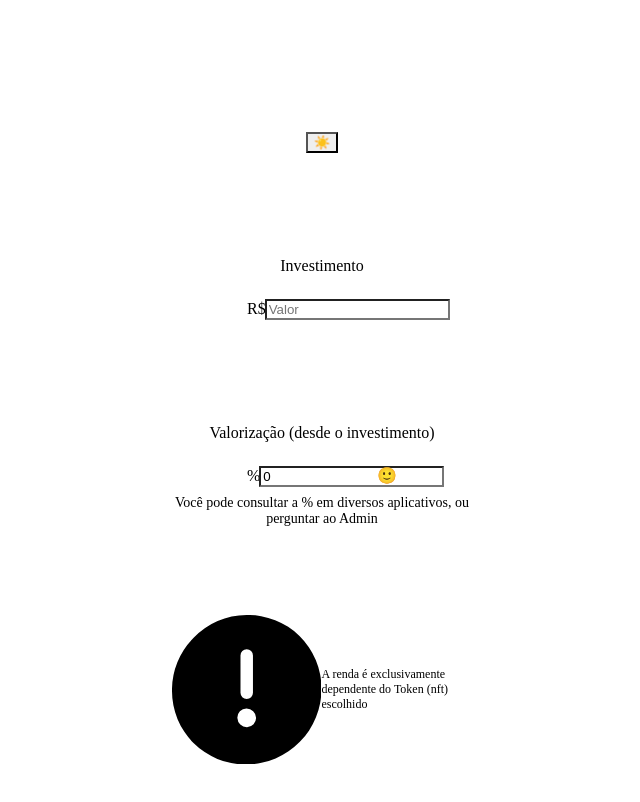
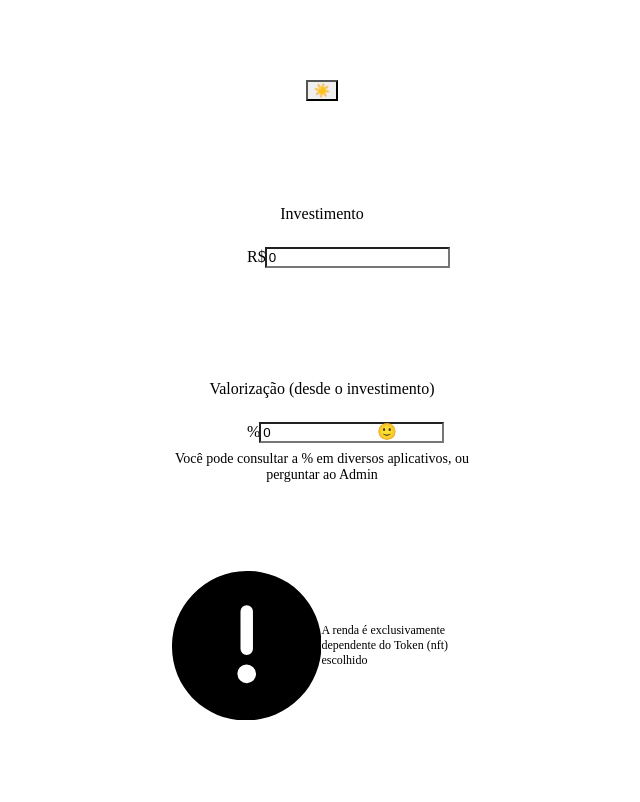
Before and after one commit to kassiogluten/nft-estimativa, a Next.js app: page / in a window 1280 px wide. Shown: the top 802 px of the page, without its empty margins (318-958 px from the left). Built offline with nearby package versions, Linux system fonts and the light colour scheme; a web font is replaced by a local one.

Commit message:
animation + padding

```diff
--- a/src/components/Hero.jsx
+++ b/src/components/Hero.jsx
@@ -14,8 +14,10 @@ import {
   useColorMode,
 } from "@chakra-ui/react";
 
+import { AnimatePresence, motion } from "framer-motion";
+
 export function Hero() {
-  const [valor, setValor] = useState();
+  const [valor, setValor] = useState(Number);
   const [valorizacao, setValorizacao] = useState(0);
   const juros = (valor * valorizacao) / 100;
   const subtotal = +valor + juros;
@@ -30,10 +32,11 @@ export function Hero() {
   }
 
   const { colorMode, toggleColorMode } = useColorMode();
+  const MotionStack = motion(VStack);
   return (
     <Flex as="section" justify="center" align="center" w="100%">
       <Flex
-        p="5rem 1rem"
+        p="2rem 1rem"
         align="center"
         maxW={1200}
         w="full"
@@ -44,7 +47,7 @@ export function Hero() {
         <Button onClick={toggleColorMode}>
           {colorMode === "light" ? "🌙" : "☀️"}
         </Button>
-        <VStack maxW={300}>
+        <VStack maxW={300} py={8}>
           <Text>Investimento</Text>
           <InputGroup w={150}>
             <InputLeftAddon>R$</InputLeftAddon>
@@ -56,7 +59,7 @@ export function Hero() {
             />
           </InputGroup>
         </VStack>
-        <VStack textAlign="center" maxW={300}>
+        <VStack textAlign="center" maxW={300} py={8}>
           <Text>Valorização (desde o investimento)</Text>
           <InputGroup w={150}>
             <InputLeftAddon>%</InputLeftAddon>
@@ -76,12 +79,19 @@ export function Hero() {
             Admin
           </Text>
         </VStack>
-        {valor && (
-          <VStack>
-            <Text>Retirada mensal</Text>
-            <Heading> R$ {Math.round(total)},00</Heading>
-          </VStack>
-        )}
+        <AnimatePresence>
+          {valor && (
+            <MotionStack
+              py={8}
+              initial={{ opacity: 0, scale: 0 }}
+              animate={{ opacity: 1, scale: 1 }}
+              exit={{ opacity: 0, scale: 0 }}
+            >
+              <Text>Retirada mensal</Text>
+              <Heading> R$ {Math.round(total)},00</Heading>
+            </MotionStack>
+          )}
+        </AnimatePresence>
         <Alert fontSize={12} maxW={300} status="warning">
           <AlertIcon />A renda é exclusivamente dependente do Token (nft)
           escolhido
```
